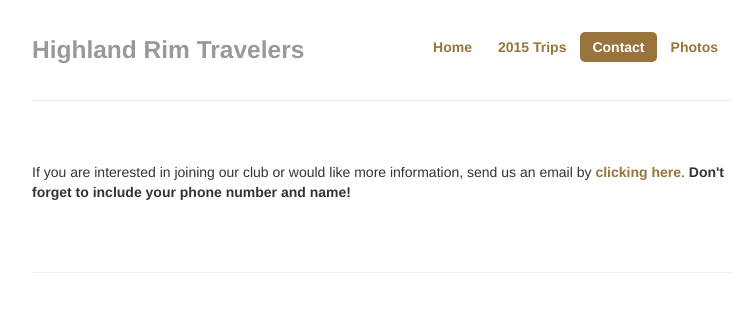
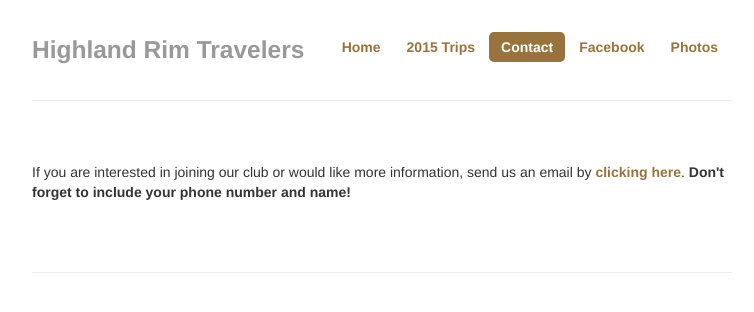
Before and after one commit to gphat/hrt, a plain HTML site: page contact.html in a window 1280 px wide. Shown: the whole page, without its empty margins (258-1012 px from the left). Drawn offline with Linux system fonts and the light colour scheme.

Commit message:
Facebook

```diff
--- a/contact.html
+++ b/contact.html
@@ -12,6 +12,7 @@
      <li><a href="index.html">Home</a></li>
      <li><a href="trips.html">2015 Trips</a></li>
      <li class="active"><a href="contact.html">Contact</a></li>
+     <li><a href="https://www.facebook.com/pages/Highland-Rim-Travelers-RV-Club/1588163834749170">Facebook</a></li>
      <li><a href="http://www.flickr.com/photos/17149951@N00/">Photos</a></li>
     </ul>
     <h3 class="muted">Highland Rim Travelers</h3>
```
Also changed, not shown: index.html (+1 -0 lines), trips.html (+1 -0 lines).
